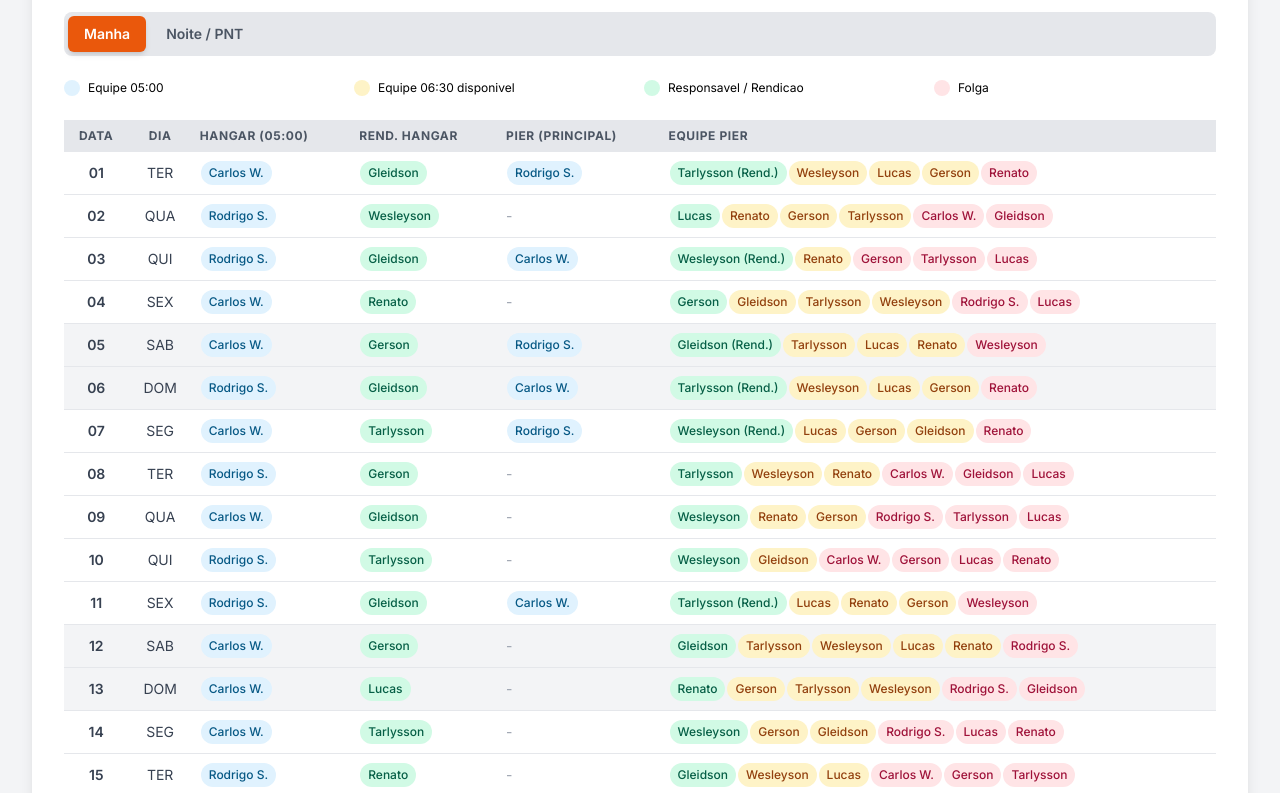
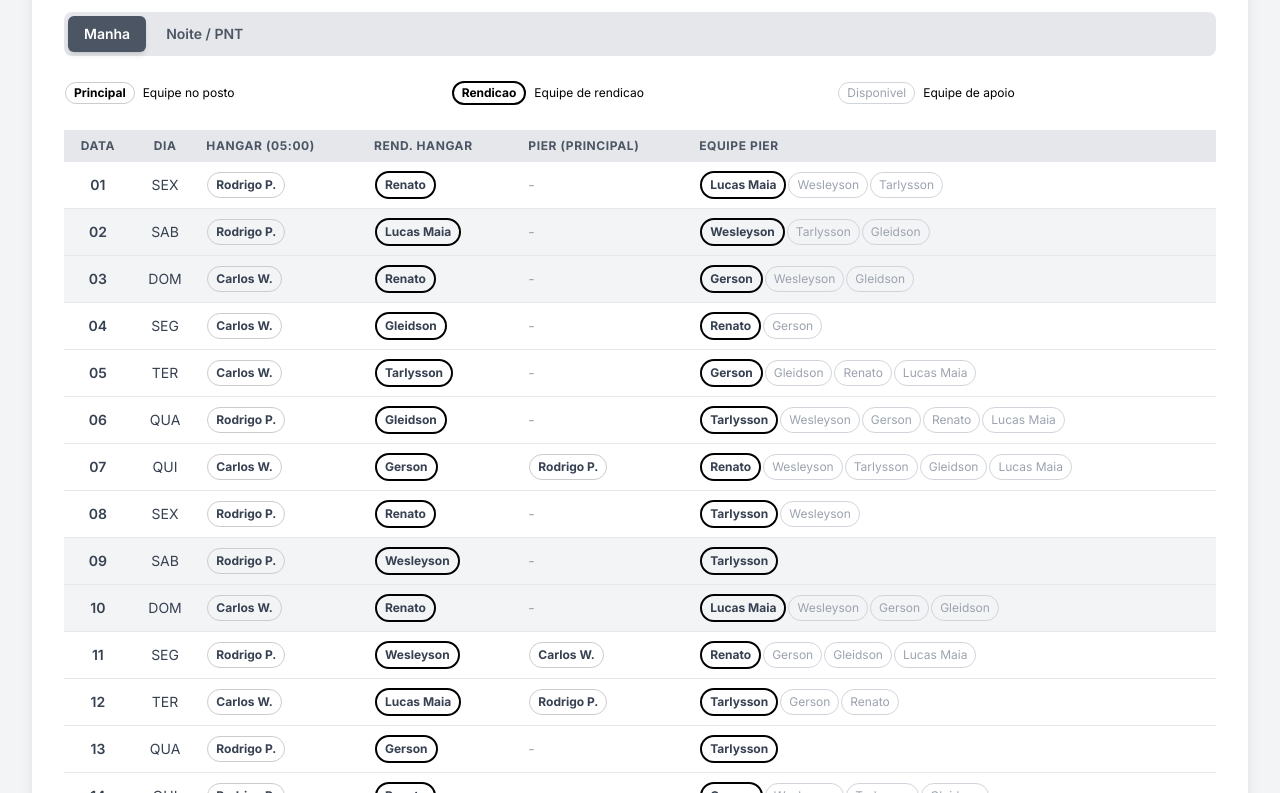
Before and after one commit to josegusto/escalaferramentariabsb, a plain HTML site: page index.html in a window 1280 px wide. Shown: the part 132-925 px from the top of the page. Drawn offline with nearby package versions, Linux system fonts and the light colour scheme.

Commit message:
index.html

```diff
--- a/index.html
+++ b/index.html
@@ -3,7 +3,7 @@
 <head>
     <meta charset="UTF-8">
     <meta name="viewport" content="width=device-width, initial-scale=1.0">
-    <title>Escala Ferramentaria GOL (BSB) - Julho</title>
+    <title>Escala Ferramentaria GOL (BSB) - Agosto</title>
     <script src="https://cdn.tailwindcss.com"></script>
     <link rel="preconnect" href="https://fonts.googleapis.com">
     <link rel="preconnect" href="https://fonts.gstatic.com" crossorigin>
@@ -19,6 +19,7 @@
             body {
                 -webkit-print-color-adjust: exact;
                 print-color-adjust: exact;
+                background-color: white;
             }
             .no-print {
                 display: none;
@@ -35,10 +36,16 @@
                 margin: 0;
                 padding: 0;
             }
-            .footer {
-                position: fixed;
-                bottom: 0;
-                width: 100%;
+            .name-tag {
+                border-color: #000 !important;
+                color: #000 !important;
+                background-color: #fff !important;
+            }
+             .weekend {
+                background-color: #f0f0f0 !important;
+            }
+            #schedule-head {
+                 background-color: #e5e7eb !important;
             }
         }
         .name-tag {
@@ -46,20 +53,14 @@
             padding: 2px 8px;
             border-radius: 9999px;
             font-size: 0.75rem;
-            font-weight: 500;
             margin: 1px;
             white-space: nowrap;
+            border: 1px solid #ccc;
         }
-        .bg-sky-100 { background-color: #e0f2fe; }
-        .text-sky-800 { color: #075985; }
-        .bg-amber-100 { background-color: #fef3c7; }
-        .text-amber-800 { color: #92400e; }
-        .bg-emerald-100 { background-color: #d1fae5; }
-        .text-emerald-800 { color: #065f46; }
-        .bg-rose-100 { background-color: #ffe4e6; }
-        .text-rose-800 { color: #9f1239; }
-        .bg-blue-100 { background-color: #dbeafe; }
-        .text-blue-800 { color: #1e40af; }
+        .tag-principal { font-weight: 700; }
+        .tag-rendicao { font-weight: 700; border-width: 2px; border-color: #000; }
+        .tag-disponivel { font-weight: 400; color: #9ca3af; border-color: #d1d5db; }
+
         .bg-gray-100 { background-color: #f3f4f6; }
         .bg-gray-200 { background-color: #e5e7eb; }
         .weekend {
@@ -69,7 +70,7 @@
             transition: all 0.2s ease-in-out;
         }
         .btn-shift.active {
-            background-color: #ea580c; /* orange-600 */
+            background-color: #4b5563; /* gray-600 */
             color: white;
             box-shadow: 0 4px 6px -1px rgb(0 0 0 / 0.1), 0 2px 4px -2px rgb(0 0 0 / 0.1);
         }
@@ -84,14 +85,14 @@
                 <img src="https://i.imgur.com/ApK41Jx.png" alt="Logo da GOL" class="h-10 mr-4">
                 <div>
                     <h1 class="text-2xl md:text-3xl font-bold text-gray-800">Escala de Ferramentaria</h1>
-                    <p class="text-md md:text-lg text-gray-500">Brasilia (BSB) - Julho 2025</p>
+                    <p class="text-md md:text-lg text-gray-500">Brasilia (BSB) - Agosto 2025</p>
                 </div>
             </div>
-            <button onclick="window.print()" class="no-print w-full sm:w-auto bg-orange-500 hover:bg-orange-600 text-white font-bold py-2 px-4 rounded-lg flex items-center justify-center transition-colors">
+            <button onclick="window.print()" class="no-print w-full sm:w-auto bg-gray-700 hover:bg-gray-800 text-white font-bold py-2 px-4 rounded-lg flex items-center justify-center transition-colors">
                 <svg xmlns="http://www.w3.org/2000/svg" class="h-5 w-5 mr-2" viewBox="0 0 20 20" fill="currentColor">
                     <path fill-rule="evenodd" d="M5 4v3H4a2 2 0 00-2 2v6a2 2 0 002 2h12a2 2 0 002-2V9a2 2 0 00-2-2h-1V4a2 2 0 00-2-2H7a2 2 0 00-2 2zm8 0H7v3h6V4zm0 8H7V9h6v3z" clip-rule="evenodd" />
                 </svg>
-                Gerar PDF
+                Imprimir / Gerar PDF
             </button>
         </div>
 
@@ -102,8 +103,10 @@
         </div>
 
         <!-- Legend -->
-        <div id="legend-container" class="mb-6 grid grid-cols-2 sm:grid-cols-4 gap-2 text-xs">
-            <!-- Legend will be generated by JavaScript -->
+        <div id="legend-container" class="mb-6 grid grid-cols-2 sm:grid-cols-3 gap-2 text-xs">
+            <div class="flex items-center"><span class="name-tag tag-principal mr-2">Principal</span> Equipe no posto</div>
+            <div class="flex items-center"><span class="name-tag tag-rendicao mr-2">Rendicao</span> Equipe de rendicao</div>
+            <div class="flex items-center"><span class="name-tag tag-disponivel mr-2">Disponivel</span> Equipe de apoio</div>
         </div>
 
         <!-- Schedule Table -->
@@ -119,46 +122,38 @@
         </div>
     </div>
 
-    <!-- Footer -->
-    <footer class="footer mt-8 text-center text-xs text-gray-500 p-4">
-        Site criado por José Augusto Torres | jatgsilva@voegol.com.br
-    </footer>
-
-
     <script>
         // --- DATA ---
         const staffMorning = {
-            carlos:  { name: "Carlos W.", off: [2, 8, 10, 15, 16, 19, 20, 25, 26], class: 'bg-sky-100 text-sky-800' },
-            rodrigo: { name: "Rodrigo S.", off: [4, 9, 12, 13, 14, 17, 18, 21, 27], class: 'bg-sky-100 text-sky-800' },
-            gerson:  { name: "Gerson", off: [3, 10, 15, 20, 21, 26], class: 'bg-amber-100 text-amber-800' },
-            gleidson:{ name: "Gleidson", off: [2, 8, 13, 20, 21, 22, 26], class: 'bg-amber-100 text-amber-800' },
-            tarlysson:{ name: "Tarlysson", off: [3, 9, 15, 21, 27, 28], class: 'bg-amber-100 text-amber-800' },
-            wesleyson:{ name: "Wesleyson", off: [5, 11, 17, 19, 20, 23, 24, 28, 29], class: 'bg-amber-100 text-amber-800' },
-            lucas:   { name: "Lucas", off: [3, 4, 8, 9, 10, 14, 19, 23, 27, 28], class: 'bg-amber-100 text-amber-800' },
-            renato:  { name: "Renato", off: [1, 6, 7, 10, 14, 19, 20, 21, 26], class: 'bg-amber-100 text-amber-800' },
+            wesleyson: { name: "Wesleyson", off: [4, 5, 12, 13, 16, 17, 21, 22, 25, 26, 29, 30], team: 'apoio' },
+            gerson:    { name: "Gerson", off: [1, 2, 8, 9, 15, 21, 22, 24, 25, 31], team: 'apoio' },
+            tarlysson: { name: "Tarlysson", off: [3, 4, 10, 11, 15, 16, 22, 27, 28], team: 'apoio' },
+            gleidson:  { name: "Gleidson", off: [1, 8, 9, 12, 13, 17, 18, 24, 28, 29], team: 'apoio' },
+            renato:    { name: "Renato", off: [2, 9, 13, 16, 17, 24, 25, 29, 30], team: 'apoio' },
+            lucas_maia:{ name: "Lucas Maia", off: [3, 4, 8, 9, 13, 14, 19, 24, 29, 30], team: 'apoio' },
+            carlos_w:  { name: "Carlos W.", off: [1, 2, 6, 8, 9, 13, 14, 20, 23, 24, 28], team: 'principal' },
+            rodrigo_p: { name: "Rodrigo P.", off: [3, 4, 5, 10, 15, 18, 19, 22, 25, 26, 29], team: 'principal' },
         };
 
         const staffNight = {
-            julie:     { name: "Julie", off: [2,3,8,13,14,15,17,20,21,22,26], time: '17:00', team: 'noite', class: 'bg-blue-100 text-blue-800' },
-            thamires:  { name: "Thamires", off: [4,5,6,12,19,23,24,29,30], time: '17:00', team: 'noite', class: 'bg-blue-100 text-blue-800' },
-            esteffano: { name: "Esteffano", off: [4,10,15,16,17,21,22,26,27,28], time: '16:00', team: 'noite', class: 'bg-blue-100 text-blue-800' },
-            natanael:  { name: "Natanael", off: [3,8,9,10,15,19,20,21,27], time: '17:00', team: 'noite', class: 'bg-blue-100 text-blue-800' },
-            alex:      { name: "Alex", off: [1,6,12,13,18,24,25,30,31], time: '17:00', team: 'noite', class: 'bg-blue-100 text-blue-800' },
-            paulo:     { name: "Paulo Ricardo", off: [5,6,7,10,11,18,22,23,28,29], time: '16:00', team: 'noite', class: 'bg-blue-100 text-blue-800' },
-            ramos:     { name: "Ramos", off: [1,8,14,15,21,26,27], time: '18:45', team: 'noite', class: 'bg-blue-100 text-blue-800' },
-            claudio:   { name: "Claudio", off: [4,5,11,12,17,24,26,27,28], time: '18:45', team: 'noite', class: 'bg-blue-100 text-blue-800' },
-            joao:      { name: "Joao", off: [5,6,9,10,11,14,15,20,26], time: '23:00', team: 'pnt', class: 'bg-emerald-100 text-emerald-800' },
-            lais:      { name: "Lais", off: [1, 7,12,13,17,18,19,24,25], time: '22:00', team: 'pnt', class: 'bg-emerald-100 text-emerald-800' },
+            julie:     { name: "Julie", off: [2, 6, 7, 11, 12, 17, 18, 19, 20, 24, 29], time: '17:00', team: 'principal' },
+            lais:      { name: "Lais", off: [1, 8, 9, 14, 15, 16, 21, 22, 26, 30, 31], time: '17:00', team: 'principal' },
+            lucas_g:   { name: "Lucas G.", off: [1, 5, 10, 11, 17, 24, 30], time: '17:00', team: 'apoio' },
+            esteffano: { name: "Esteffano", off: [1, 7, 13, 19, 20, 24, 25, 31], time: '16:00', team: 'apoio' },
+            thalles_t: { name: "Thalles T.", off: [6, 10, 11, 17, 18, 23, 29], time: '16:00', team: 'apoio' },
+            paulo_r:   { name: "Paulo R.", off: [2, 3, 8, 14, 15, 21, 22, 28], time: '16:00', team: 'apoio' },
+            thamires:  { name: "Thamires", off: [1, 4, 9, 10, 11, 16, 21, 25], time: '17:00', team: 'apoio' },
+            ramos:     { name: "Ramos", off: [1, 3, 4, 9, 10, 14, 20, 21, 27], time: '18:45', team: 'apoio' },
+            claudio:   { name: "Claudio", off: [1, 8, 10, 11, 12, 17, 23, 28], time: '18:45', team: 'apoio' },
+            natanael:  { name: "Natanael", off: [3, 4, 5, 10, 11, 15, 19, 23, 26, 27], time: '23:00', team: 'pnt' },
+            joao:      { name: "Joao", off: [2, 7, 12, 13, 14, 20, 21, 24, 25, 28, 29], time: '23:00', team: 'pnt' },
         };
 
         // --- GLOBAL VARS ---
         const year = 2025;
-        const month = 6; // July (0-indexed)
+        const month = 7; // August (0-indexed)
         const daysInMonth = new Date(year, month + 1, 0).getDate();
         const weekDays = ['DOM', 'SEG', 'TER', 'QUA', 'QUI', 'SEX', 'SAB'];
-        const greenClass = 'bg-emerald-100 text-emerald-800';
-        const amberClass = 'bg-amber-100 text-amber-800';
-        const roseClass = 'bg-rose-100 text-rose-800';
         const tableHead = document.getElementById('schedule-head');
         const tableBody = document.getElementById('schedule-body');
         const legendContainer = document.getElementById('legend-container');
@@ -166,125 +161,143 @@
         const btnNoite = document.getElementById('btn-noite');
 
         // --- FUNCTIONS ---
-        function createTag(text, baseClass) {
-            return `<span class="name-tag ${baseClass}">${text}</span>`;
+        function createTag(text, tagClass) {
+            return `<span class="name-tag ${tagClass}">${text}</span>`;
+        }
+
+        function shuffleArray(array, seed) {
+            let currentIndex = array.length, randomIndex;
+            const pseudoRandom = () => {
+                var x = Math.sin(seed++) * 10000;
+                return x - Math.floor(x);
+            };
+            while (currentIndex != 0) {
+                randomIndex = Math.floor(pseudoRandom() * currentIndex);
+                currentIndex--;
+                [array[currentIndex], array[randomIndex]] = [array[randomIndex], array[currentIndex]];
+            }
+            return array;
         }
 
         function generateMorningSchedule() {
-            legendContainer.innerHTML = `
-                <div class="flex items-center"><span class="h-4 w-4 rounded-full bg-sky-100 mr-2"></span> Equipe 05:00</div>
-                <div class="flex items-center"><span class="h-4 w-4 rounded-full bg-amber-100 mr-2"></span> Equipe 06:30 disponivel</div>
-                <div class="flex items-center"><span class="h-4 w-4 rounded-full bg-emerald-100 mr-2"></span> Responsavel / Rendicao</div>
-                <div class="flex items-center"><span class="h-4 w-4 rounded-full bg-rose-100 mr-2"></span> Folga</div>
-            `;
             tableHead.innerHTML = `
                 <tr>
                     <th class="p-2 text-center">Data</th><th class="p-2 text-center">Dia</th><th class="p-2">Hangar (05:00)</th><th class="p-2">Rend. Hangar</th><th class="p-2">Pier (Principal)</th><th class="p-2">Equipe Pier</th>
                 </tr>`;
             tableBody.innerHTML = '';
             let pierAlternator = 0;
+            let lastDayAssignments = {};
+
             for (let day = 1; day <= daysInMonth; day++) {
                 const isWorking = (person, day) => !staffMorning[person].off.includes(day);
-                const onLeaveMorning = Object.keys(staffMorning).filter(p => !isWorking(p, day));
 
-                const working0500 = ['carlos', 'rodrigo'].filter(p => isWorking(p, day));
-                let available0630 = ['gerson', 'gleidson', 'tarlysson', 'wesleyson', 'lucas', 'renato'].filter(p => isWorking(p, day));
-                if (available0630.length > 1) {
-                    const rotation = day % available0630.length;
-                    available0630 = [...available0630.slice(rotation), ...available0630.slice(0, rotation)];
+                const workingPrincipals = ['carlos_w', 'rodrigo_p'].filter(p => isWorking(p, day));
+                let availableSupport = Object.keys(staffMorning).filter(p => staffMorning[p].team === 'apoio' && isWorking(p, day));
+
+                let hangarPrincipal = null, pierPrincipal = null;
+                if (workingPrincipals.length === 2) {
+                    pierPrincipal = pierAlternator === 0 ? 'rodrigo_p' : 'carlos_w';
+                    hangarPrincipal = pierAlternator === 0 ? 'carlos_w' : 'rodrigo_p';
+                    pierAlternator = 1 - pierAlternator;
+                } else if (workingPrincipals.length === 1) {
+                    hangarPrincipal = workingPrincipals[0];
                 }
-                let pierPool = [...available0630];
-                let hangar0500 = '', rendHangar = '', pierPrincipal = '', pierTeamHTML = [];
-                let pierRenditionNeeded = false, pierRenditionPersonId = null;
-                const assignAndRemove = (pool) => pool.length > 0 ? pool.shift() : null;
-                if (working0500.length === 2) {
-                    const pierPerson = pierAlternator === 0 ? 'rodrigo' : 'carlos';
-                    const hangarPerson = pierAlternator === 0 ? 'carlos' : 'rodrigo';
-                    hangar0500 = createTag(staffMorning[hangarPerson].name, staffMorning[hangarPerson].class);
-                    pierPrincipal = createTag(staffMorning[pierPerson].name, staffMorning[pierPerson].class);
-                    const rendHangarPerson = assignAndRemove(pierPool);
-                    if (rendHangarPerson) rendHangar = createTag(staffMorning[rendHangarPerson].name, greenClass);
-                    const rendPierPerson = assignAndRemove(pierPool);
-                    if(rendPierPerson) { pierRenditionNeeded = true; pierRenditionPersonId = rendPierPerson; }
-                    pierAlternator = 1 - pierAlternator;
-                } else if (working0500.length === 1) {
-                    const hangarPerson = working0500[0];
-                    hangar0500 = createTag(staffMorning[hangarPerson].name, staffMorning[hangarPerson].class);
-                    const rendHangarPerson = assignAndRemove(pierPool);
-                    if (rendHangarPerson) rendHangar = createTag(staffMorning[rendHangarPerson].name, greenClass);
-                }
-                if (pierRenditionNeeded && pierRenditionPersonId) {
-                    pierTeamHTML.push(createTag(staffMorning[pierRenditionPersonId].name + ' (Rend.)', greenClass));
-                }
-                if (pierPool.length > 0) {
-                    let leadPersonId = !pierRenditionNeeded ? pierPool[0] : null;
-                    pierPool.forEach(personId => {
-                        pierTeamHTML.push(createTag(staffMorning[personId].name, personId === leadPersonId ? greenClass : staffMorning[personId].class));
-                    });
-                }
-                onLeaveMorning.forEach(p => pierTeamHTML.push(createTag(staffMorning[p].name, roseClass)));
+
+                // Fair rotation logic
+                let poolForHangar = availableSupport.filter(p => p !== lastDayAssignments.rendHangar);
+                if (poolForHangar.length === 0) poolForHangar = [...availableSupport];
+                poolForHangar = shuffleArray(poolForHangar, day + 10);
+
+                const rendHangar = poolForHangar.shift();
+                availableSupport = availableSupport.filter(p => p !== rendHangar);
+
+                let poolForPier = availableSupport.filter(p => p !== lastDayAssignments.rendPier);
+                if (poolForPier.length === 0) poolForPier = [...availableSupport];
+                poolForPier = shuffleArray(poolForPier, day + 20);
+
+                const rendPier = poolForPier.shift();
+                availableSupport = availableSupport.filter(p => p !== rendPier);
+
+
+                const hangarHTML = hangarPrincipal ? createTag(staffMorning[hangarPrincipal].name, 'tag-principal') : '<span class="text-gray-400">-</span>';
+                const rendHangarHTML = rendHangar ? createTag(staffMorning[rendHangar].name, 'tag-rendicao') : '<span class="text-gray-400">-</span>';
+                const pierPrincipalHTML = pierPrincipal ? createTag(staffMorning[pierPrincipal].name, 'tag-principal') : '<span class="text-gray-400">-</span>';
+
+                let pierTeamHTML = [];
+                if (rendPier) pierTeamHTML.push(createTag(staffMorning[rendPier].name, 'tag-rendicao'));
+                availableSupport.forEach(p => pierTeamHTML.push(createTag(staffMorning[p].name, 'tag-disponivel')));
+
+                lastDayAssignments = { rendHangar, rendPier };
 
                 const date = new Date(year, month, day);
                 const dayOfWeek = date.getDay();
                 const isWeekend = dayOfWeek === 0 || dayOfWeek === 6;
                 const rowClass = isWeekend ? 'weekend' : '';
                 const dayFormatted = String(day).padStart(2, '0');
-                const finalPierTeam = pierTeamHTML.join(' ');
+
                 tableBody.innerHTML += `
                     <tr class="border-b ${rowClass}">
-                        <td class="p-2 text-center font-semibold">${dayFormatted}</td><td class="p-2 text-center">${weekDays[dayOfWeek]}</td><td class="p-2">${hangar0500 || '<span class="text-gray-400">-</span>'}</td><td class="p-2">${rendHangar || '<span class="text-gray-400">-</span>'}</td><td class="p-2">${pierPrincipal || '<span class="text-gray-400">-</span>'}</td><td class="p-2 flex flex-wrap items-center">${finalPierTeam || ''}</td>
+                        <td class="p-2 text-center font-semibold">${dayFormatted}</td><td class="p-2 text-center">${weekDays[dayOfWeek]}</td><td class="p-2">${hangarHTML}</td><td class="p-2">${rendHangarHTML}</td><td class="p-2">${pierPrincipalHTML}</td><td class="p-2 flex flex-wrap items-center">${pierTeamHTML.join(' ')}</td>
                     </tr>`;
             }
         }
 
         function generateNightSchedule() {
-            legendContainer.innerHTML = `
-                <div class="flex items-center"><span class="h-4 w-4 rounded-full bg-blue-100 mr-2"></span> Equipe Noite</div>
-                <div class="flex items-center"><span class="h-4 w-4 rounded-full bg-emerald-100 mr-2"></span> Equipe PNT</div>
-                <div class="flex items-center"><span class="h-4 w-4 rounded-full bg-amber-100 mr-2"></span> Disponivel</div>
-                <div class="flex items-center"><span class="h-4 w-4 rounded-full bg-rose-100 mr-2"></span> Folga</div>
-            `;
             tableHead.innerHTML = `
                 <tr>
-                    <th class="p-2 text-center">Data</th><th class="p-2 text-center">Dia</th><th class="p-2">Hangar (Noite)</th><th class="p-2">Rend. Hangar (PNT)</th><th class="p-2">Pier (Noite)</th><th class="p-2">Rend. Pier (PNT)</th><th class="p-2">Disponivel</th>
+                    <th class="p-2 text-center">Data</th><th class="p-2 text-center">Dia</th><th class="p-2">Hangar (Noite)</th><th class="p-2">Rend. Hangar (PNT)</th><th class="p-2">Pier (Noite)</th><th class="p-2">Equipe Pier (Noite/PNT)</th>
                 </tr>`;
             tableBody.innerHTML = '';
 
             let nightAlternator = 0;
+            let lastDayAssignments = {};
+
             for (let day = 1; day <= daysInMonth; day++) {
                 const isWorking = (person, day) => !staffNight[person].off.includes(day);
-                const onLeaveNight = Object.keys(staffNight).filter(p => !isWorking(p, day));
 
-                let availableNightStaff = Object.keys(staffNight).filter(p => staffNight[p].team === 'noite' && isWorking(p, day));
-                let availablePNTStaff = Object.keys(staffNight).filter(p => staffNight[p].team === 'pnt' && isWorking(p, day));
+                const workingPrincipals = ['julie', 'lais'].filter(p => isWorking(p, day));
+                let availableSupport = Object.keys(staffNight).filter(p => staffNight[p].team === 'apoio' && isWorking(p, day));
+                let availablePNT = Object.keys(staffNight).filter(p => staffNight[p].team === 'pnt' && isWorking(p, day));
 
-                if (availableNightStaff.length > 1) {
-                    const rotation = nightAlternator % availableNightStaff.length;
-                    availableNightStaff = [...availableNightStaff.slice(rotation), ...availableNightStaff.slice(0, rotation)];
-                    nightAlternator++;
+                if (availablePNT.length > 1) {
+                    const rotation = day % availablePNT.length;
+                    availablePNT = [...availablePNT.slice(rotation), ...availablePNT.slice(0, rotation)];
                 }
 
-                if (availablePNTStaff.length > 1) {
-                    const rotation = day % availablePNTStaff.length;
-                    availablePNTStaff = [...availablePNTStaff.slice(rotation), ...availablePNTStaff.slice(0, rotation)];
+                let hangarPrincipal = null, pierPrincipal = null;
+                if (workingPrincipals.length === 2) {
+                    pierPrincipal = nightAlternator === 0 ? 'lais' : 'julie';
+                    hangarPrincipal = nightAlternator === 0 ? 'julie' : 'lais';
+                    nightAlternator = 1 - nightAlternator;
+                } else if (workingPrincipals.length === 1) {
+                    hangarPrincipal = workingPrincipals[0];
                 }
 
-                const hangarPersonId = availableNightStaff.shift();
-                const pierPersonId = availableNightStaff.shift();
-                const availablePoolIds = availableNightStaff;
+                const rendHangar = availablePNT.shift();
+                const rendPier = availablePNT.shift();
 
-                const rendHangarId = availablePNTStaff.shift();
-                const rendPierId = availablePNTStaff.shift();
+                let poolForHangar = availableSupport.filter(p => p !== lastDayAssignments.hangarPrincipal);
+                if(poolForHangar.length === 0) poolForHangar = [...availableSupport];
+                poolForHangar = shuffleArray(poolForHangar, day + 30);
 
-                const hangarHTML = hangarPersonId ? createTag(`${staffNight[hangarPersonId].name} (${staffNight[hangarPersonId].time})`, staffNight[hangarPersonId].class) : '<span class="text-gray-400">-</span>';
-                const rendHangarHTML = rendHangarId ? createTag(`${staffNight[rendHangarId].name} (${staffNight[rendHangarId].time})`, greenClass) : '<span class="text-gray-400">-</span>';
-                const pierHTML = pierPersonId ? createTag(`${staffNight[pierPersonId].name} (${staffNight[pierPersonId].time})`, staffNight[pierPersonId].class) : '<span class="text-gray-400">-</span>';
-                const rendPierHTML = rendPierId ? createTag(`${staffNight[rendPierId].name} (${staffNight[rendPierId].time})`, greenClass) : '<span class="text-gray-400">-</span>';
+                let poolForPier = availableSupport.filter(p => p !== lastDayAssignments.pierPrincipal);
+                if(poolForPier.length === 0) poolForPier = [...availableSupport];
+                poolForPier = shuffleArray(poolForPier, day + 40);
 
-                let availableHTML = availablePoolIds.map(p => createTag(`${staffNight[p].name} (${staffNight[p].time})`, amberClass)).join(' ');
-                const onLeaveHTML = onLeaveNight.map(p => createTag(staffNight[p].name, roseClass)).join(' ');
-                if(onLeaveHTML) availableHTML += ' ' + onLeaveHTML;
+                if (!hangarPrincipal) hangarPrincipal = poolForHangar.shift();
+                if (!pierPrincipal) pierPrincipal = poolForPier.shift();
 
+                availableSupport = availableSupport.filter(p => p !== hangarPrincipal && p !== pierPrincipal);
+
+                const hangarHTML = hangarPrincipal ? createTag(`${staffNight[hangarPrincipal].name} (${staffNight[hangarPrincipal].time})`, 'tag-principal') : '<span class="text-gray-400">-</span>';
+                const rendHangarHTML = rendHangar ? createTag(`${staffNight[rendHangar].name} (${staffNight[rendHangar].time})`, 'tag-rendicao') : '<span class="text-gray-400">-</span>';
+                const pierPrincipalHTML = pierPrincipal ? createTag(`${staffNight[pierPrincipal].name} (${staffNight[pierPrincipal].time})`, 'tag-principal') : '<span class="text-gray-400">-</span>';
+
+                let pierTeamHTML = [];
+                if (rendPier) pierTeamHTML.push(createTag(`${staffNight[rendPier].name} (${staffNight[rendPier].time})`, 'tag-rendicao'));
+                availableSupport.forEach(p => pierTeamHTML.push(createTag(`${staffNight[p].name} (${staffNight[p].time})`, 'tag-disponivel')));
+
+                lastDayAssignments = { hangarPrincipal, pierPrincipal };
 
                 const date = new Date(year, month, day);
                 const dayOfWeek = date.getDay();
@@ -298,9 +311,8 @@
                         <td class="p-2 text-center">${weekDays[dayOfWeek]}</td>
                         <td class="p-2">${hangarHTML}</td>
                         <td class="p-2">${rendHangarHTML}</td>
-                        <td class="p-2">${pierHTML}</td>
-                        <td class="p-2">${rendPierHTML}</td>
-                        <td class="p-2 flex flex-wrap items-center">${availableHTML}</td>
+                        <td class="p-2">${pierPrincipalHTML}</td>
+                        <td class="p-2 flex flex-wrap items-center">${pierTeamHTML.join(' ')}</td>
                     </tr>`;
             }
         }
```
